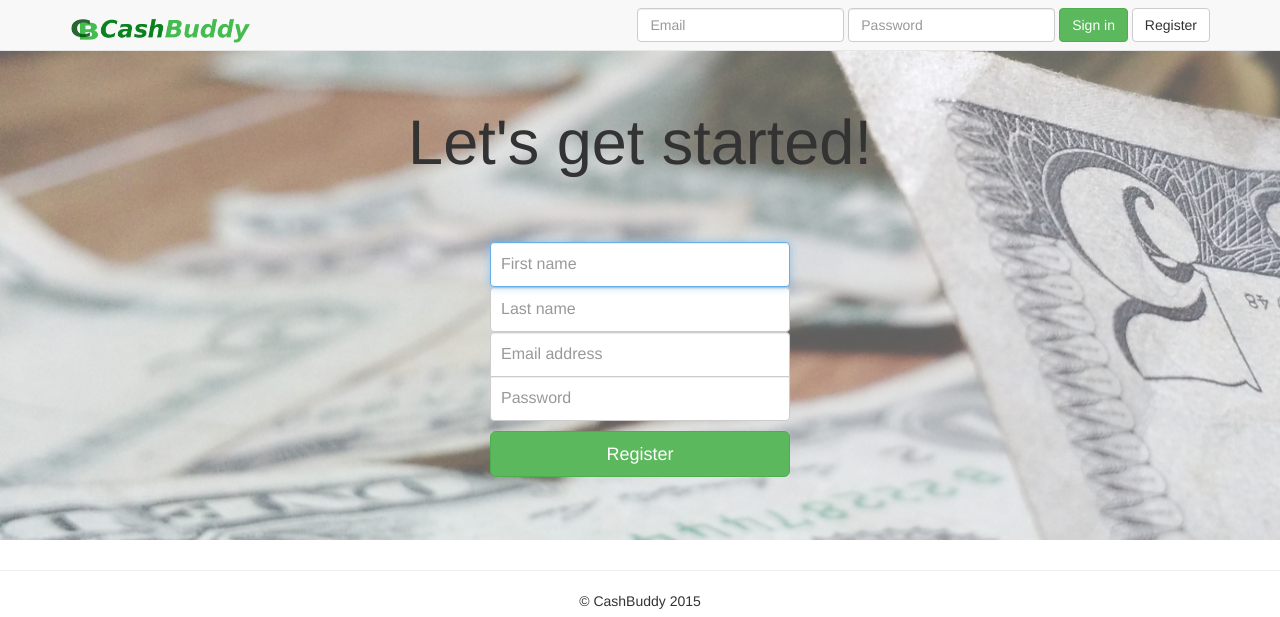
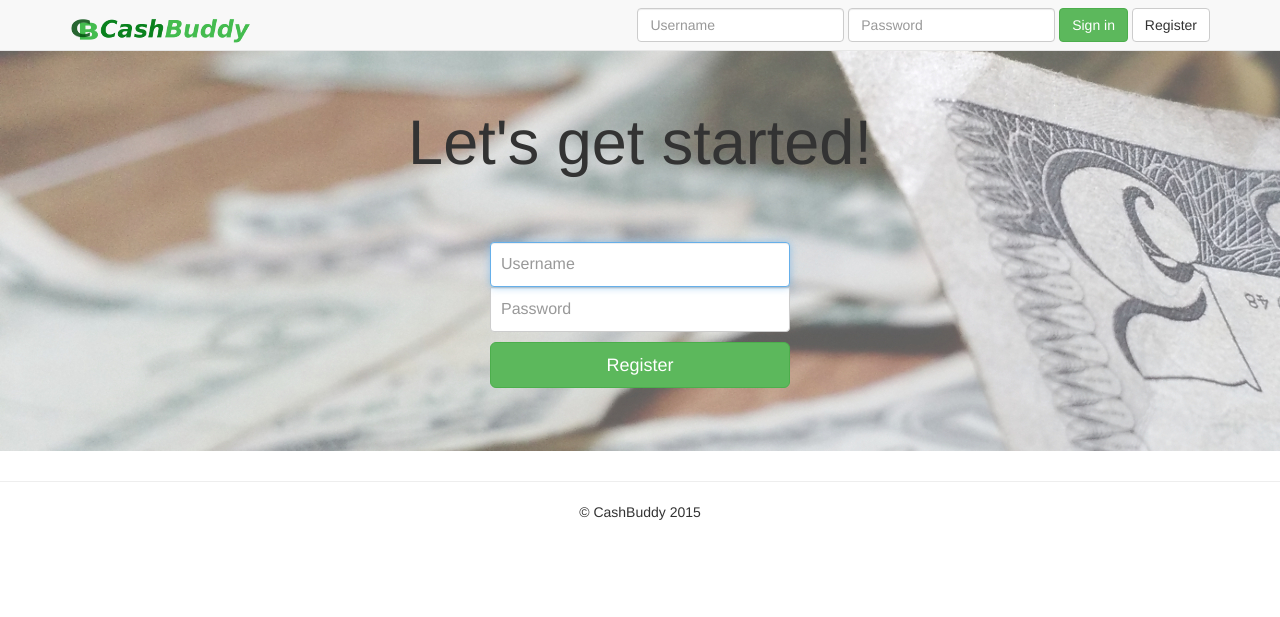
Before and after one commit to k3an3/cdc15-cashbuddy, a Flask app: page /register in a window 1280 px wide. Shown: the top 617 px of the page. Run offline with Flask 2, Linux system fonts and the light colour scheme; some libraries are stand-ins or nearby versions.

Commit message:
Tons of tweaks and last minute conforming

```diff
--- a/main.py
+++ b/main.py
@@ -90,14 +90,14 @@ def validate_transaction():
 def login():
     if request.method == 'POST':
         try:
-            user = User.select().where(User.email == request.form.get('email'))[0]
+            user = User.select().where(User.username == request.form.get('username'))[0]
             password = request.form.get('password')
             if user.password == get_hashed_password(get_salted_password(password)):
                 session_id = request.cookies.get('session_id', generate_session_id())
                 session = Session(user=user, session_id=session_id)
                 session.save()
                 next_page = request.form.get('next_page')
-                redir = next_page if next_page else '/account'
+                redir = next_page if not str(next_page) == 'None' else '/account'
                 response = make_response(redirect(redir))
                 response.set_cookie('session_id', session_id)
                 if next_page:
@@ -126,11 +126,9 @@ def logout(*args, **kwargs):
 @app.route("/register", methods=['GET', 'POST'])
 def register():
     if request.method == 'POST':
-        first_name = request.form.get('first_name')
-        last_name = request.form.get('last_name')
-        email = request.form.get('email')
+        username = request.form.get('username')
         password = get_salted_password(request.form.get('password'))
-        User.create(first_name=first_name, last_name=last_name, email=email, password=password)
+        User.create(username=username, password=password)
         return redirect('/login?registered=true')
     return render_template('register.html', **locals())
 
@@ -139,7 +137,9 @@ def register():
 def account(*args, **kwargs):
     user = kwargs.get('user')
     recent_transactions = Transaction.select().where(
-        Transaction.date.day + 3 >= datetime.datetime.now().day).order_by(Transaction.date.desc())[:6]
+        Transaction.date.day + 3 >= datetime.datetime.now().day and
+        Transaction.user == user).order_by(
+            Transaction.date.desc())[:6]
     cards = Card.select().where(Card.user == user)
     return render_template('account.html', **locals())
 
@@ -148,28 +148,40 @@ def account(*args, **kwargs):
 def settings(*args, **kwargs):
     page = kwargs.get('page')
     user = kwargs.get('user')
-    if request.args.get('card'):
+    if request.args.get('delete'):
+        try:
+            card = Card.get(number=request.args['delete'])
+        except Card.DoesNotExist:
+            card = None
+        if card:
+            card.delete_instance()
+    if request.args.get('card') == 'new':
+        card = 'new'
+    elif request.args.get('card'):
         try:
             card = Card.get(number=request.args['card'])
         except Card.DoesNotExist:
             card = None
     if request.method == 'POST':
         if page == 'settings':
-            user.first_name = request.form.get('first_name') or user.first_name
-            user.last_name = request.form.get('last_name') or user.last_name
-            user.email = request.form.get('email') or user.email
+            user.username = request.form.get('username') or user.username
             user.password = get_hashed_password(get_salted_password(request.form.get('password'))) or user.password
             user.save()
             message = 'Account details successfully updated.'
         if page == 'payment_methods':
-            card.name = request.form.get('card_name')  or card.name
-            card.number = request.form.get('card_number') or card.number
-            card.expires = request.form.get('expires') or card.expires
-            card.save()
+            if card == 'new':
+                card = Card.create(number=request.form.get('card_number').replace('-', ''),
+                                   expires=datetime.datetime.strptime(
+                                       request.form.get('expires'),'%m-%y'), user=user)
+            else:
+                card.number = request.form.get('card_number') or card.number
+                card.expires = datetime.datetime.strptime(request.form.get('expires'),'%m-%y') or card.expires
+                card.save()
             message = 'Payment methods successfully updated.'
         if page == 'send':
+            rcpt_user = None
             try:
-                rcpt_user = User.get(email=request.form.get('email'))
+                rcpt_user = User.get(username=request.form.get('username'))
             except User.DoesNotExist:
                 error = 'User not found!'
             amount = num(request.form.get('amount'))
@@ -178,7 +190,8 @@ def settings(*args, **kwargs):
                 user.balance -= amount
                 rcpt_user.save()
                 user.save()
-                Transaction.create(user=user, dest=rcpt_user.email, txid='internal', amount=amount, paid=True)
+                Transaction.create(user=user, dest=rcpt_user.username, txid='internal', amount=amount, paid=True)
+                Transaction.create(user=rcpt_user, dest="From " + user.username, txid='internal', amount=amount, paid=True)
                 message = 'Money was sent successfully and deducted from your account.'
     cards = Card.select().where(Card.user == user)
     return render_template('account.html', **locals())
--- a/templates/base.html
+++ b/templates/base.html
@@ -33,7 +33,7 @@
                     {% if not user %}
                     <form class="navbar-form navbar-right" method="POST" action="/login">
                         <div class="form-group">
-                            <input name="email" type="text" placeholder="Email" class="form-control">
+                            <input name="username" type="text" placeholder="Username" class="form-control">
                         </div>
                         <div class="form-group">
                             <input name="password" type="password" placeholder="Password" class="form-control">
--- a/templates/login.html
+++ b/templates/login.html
@@ -24,8 +24,8 @@
         {{ message | safe }}
         </div>
         {% else %}<br>{% endif %}
-        <label for="inputEmail" class="sr-only">Email address</label>
-        <input name="email" type="email" id="inputEmail" class="form-control" placeholder="Email address" required autofocus>
+        <label for="inputUsername" class="sr-only">Username</label>
+        <input name="username" type="text" id="inputUsername" class="form-control" placeholder="Username" required autofocus>
         <label for="inputPassword" class="sr-only">Password</label>
         <input name="password" type="password" id="inputPassword" class="form-control" placeholder="Password" required>
         <input type="hidden" name="txid" value="{{ txid | safe }}">
--- a/templates/pay.html
+++ b/templates/pay.html
@@ -60,7 +60,7 @@ window.onload = function(){
         <div class="row">
             <div class="col-md-4"></div>
             <div class="col-md-4">
-                <h3>Ready to pay, {{ user.first_name | safe }}?</h3>
+                <h3>Ready to pay, {{ user.username | safe }}?</h3>
                 <p>Click the button to pay.</p>
                 <p><strong>Pay to:</strong> {{ dest | safe }}</p>
                 <p><strong>Amount:</strong> ${{ amount | safe }}</p>
--- a/templates/register.html
+++ b/templates/register.html
@@ -14,12 +14,8 @@
         <br><br>
         {% endif %}
         <form class="form-signin" method="POST">
-            <label for="first_name" class="sr-only">First Name</label>
-            <input name="first_name" type="text" id="first_name" class="form-control" placeholder="First name" required autofocus>
-            <label for="last_name" class="sr-only">Last Name</label>
-            <input name="last_name" type="text" id="last_name" class="form-control" placeholder="Last name" required autofocus>
-            <label for="inputEmail" class="sr-only">Email address</label>
-            <input name="email" type="email" id="inputEmail" class="form-control" placeholder="Email address" required autofocus>
+            <label for="inputUsername" class="sr-only">Username</label>
+            <input name="username" type="text" id="inputUsername" class="form-control" placeholder="Username" required autofocus>
             <label for="inputPassword" class="sr-only">Password</label>
             <input name="password" type="password" id="inputPassword" class="form-control" placeholder="Password" required>
             <button class="btn btn-lg btn-success btn-block" type="submit">Register</button>
--- a/utils.py
+++ b/utils.py
@@ -18,3 +18,8 @@ def get_hashed_password(password):
     if password:
         return '#' + password
     return None
+
+def get_password(password):
+    if password:
+        return get_hashed_password(get_salted_password(password))
+    return None
```
Also changed, not shown: models.py (+1 -8 lines), setup_database.py (added, +23 -0 lines), templates/account.html (+10 -12 lines), test.py (deleted, +0 -16 lines).
